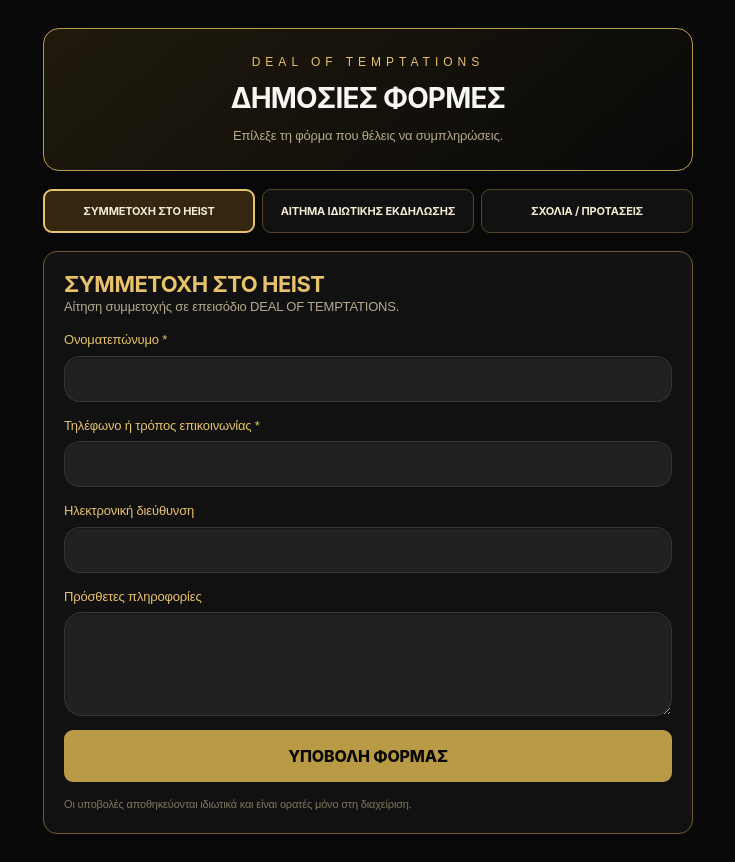
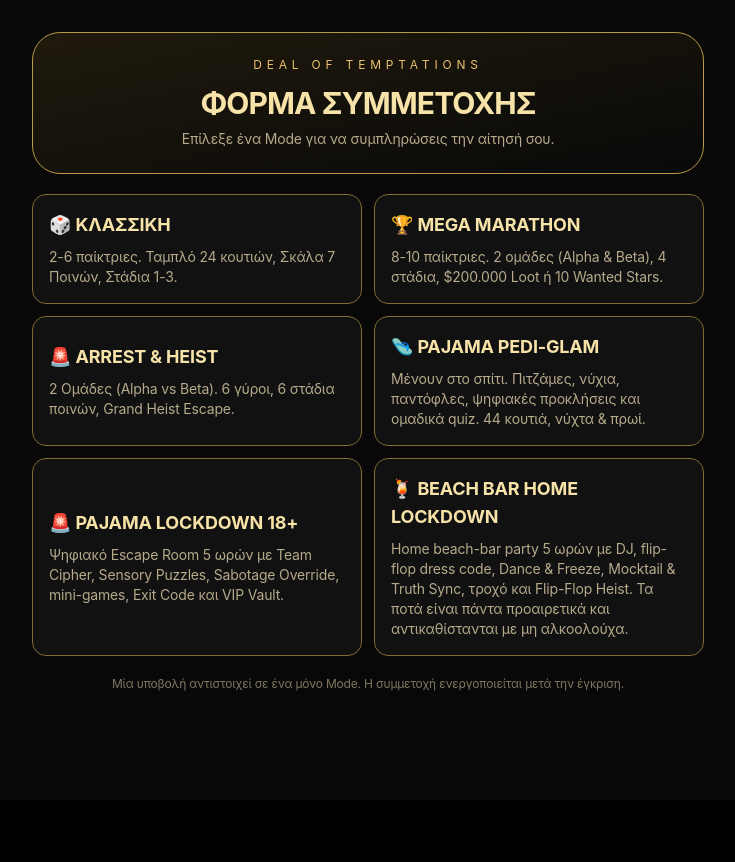
Before and after one commit to mkiriakidis936-glitch/deal-of-tempations, a React (Vite) app: page /forms in a window 1280 px wide. Shown: the whole page, without its empty margins (267-1002 px from the left). After the commit the page ends 800 px from the top, so only its background shows below. Built offline with nearby package versions, Linux system fonts and the light colour scheme; no server answers.

Commit message:
Unify public form entry with one-mode selection

```diff
--- a/src/pages/PublicForms.jsx
+++ b/src/pages/PublicForms.jsx
@@ -1,57 +1,67 @@
 import React, { useState } from 'react';
-import { request } from '@/api/base44Client';
+import { useSearchParams } from 'react-router-dom';
+import { GAME_MODES } from '@/data/gameConfig';
+import { NEW_MODES } from '@/data/modes/modeRegistry';
+import ModeForm from '@/pages/ModeForm';
+import PajamaForm from '@/pages/PajamaForm';
+import InvitationIntakeForm from '@/components/invitation/InvitationIntakeForm';
 
-const TYPES = [
-  { id: 'join-heist', title: 'ΣΥΜΜΕΤΟΧΗ ΣΤΟ HEIST', intro: 'Αίτηση συμμετοχής σε επεισόδιο DEAL OF TEMPTATIONS.' },
-  { id: 'event-request', title: 'ΑΙΤΗΜΑ ΙΔΙΩΤΙΚΗΣ ΕΚΔΗΛΩΣΗΣ', intro: 'Ζήτησε μια προσαρμοσμένη εμπειρία ή ιδιωτικό event.' },
-  { id: 'feedback', title: 'ΣΧΟΛΙΑ / ΠΡΟΤΑΣΕΙΣ', intro: 'Στείλε σχόλια, ιδέες ή προτάσεις για νέες 18+ κάρτες.' },
-];
+const isNewMode = (id) => NEW_MODES.some((mode) => mode.id === id);
+
 export default function PublicForms() {
-  const [type, setType] = useState('join-heist');
-  const [form, setForm] = useState({ name: '', contact: '', email: '', eventType: '', eventDate: '', guests: '', message: '', suggestion: '' });
-  const [busy, setBusy] = useState(false);
-  const [status, setStatus] = useState('');
-  const [photo, setPhoto] = useState(null);
-  const active = TYPES.find((x) => x.id === type);
-  const change = (key) => (e) => setForm((v) => ({ ...v, [key]: e.target.value }));
-  async function submit(e) {
-    e.preventDefault(); setBusy(true); setStatus('');
-    try {
-      let photoUrl = '';
-      if (photo && type === 'feedback') {
-        const uploaded = await fetch(`/api/media/public-image?name=${encodeURIComponent(photo.name)}`, { method: 'POST', headers: { 'Content-Type': 'application/octet-stream' }, body: photo });
-        const uploadData = await uploaded.json();
-        if (!uploaded.ok) throw new Error(uploadData.error || 'Η φωτογραφία δεν ανέβηκε.');
-        photoUrl = uploadData.url;
-      }
-      await request('POST', `/api/entities/public-forms/${type}`, { ...form, photoUrl, sessionCode: new URLSearchParams(window.location.search).get('event') || new URLSearchParams(window.location.search).get('sessionCode') || '' });
-      setStatus('Η φόρμα υποβλήθηκε με επιτυχία.'); setPhoto(null); setForm({ name: '', contact: '', email: '', eventType: '', eventDate: '', guests: '', message: '', suggestion: '' });
-    } catch (err) { setStatus(err.message || 'Η υποβολή δεν ολοκληρώθηκε.'); }
-    finally { setBusy(false); }
+  const [params, setParams] = useSearchParams();
+  const [done, setDone] = useState(false);
+  const selectedMode = params.get('mode') || '';
+  const validMode = GAME_MODES.some((mode) => mode.id === selectedMode);
+
+  function chooseMode(id) {
+    const next = new URLSearchParams(params);
+    next.set('mode', id);
+    setParams(next, { replace: true });
+    setDone(false);
   }
-  const field = (label, key, required = false, placeholder = '') => <label style={{display:'grid',gap:6,fontSize:13,color:'#E8C26B'}}>{label}{required?' *':''}<input required={required} value={form[key]} onChange={change(key)} placeholder={placeholder} style={{width:'100%',padding:12,borderRadius:9,border:'1px solid #806a35',background:'#101010',color:'#f5ebd1'}} /></label>;
-  return <main style={{minHeight:'100dvh',background:'#080808',color:'#f5ebd1',padding:'28px 14px',fontFamily:'Arial,sans-serif'}}>
-    <div style={{maxWidth:650,margin:'0 auto'}}>
-      <header style={{textAlign:'center',padding:24,border:'1px solid #b99a45',borderRadius:16,background:'linear-gradient(140deg,#201a0d,#090909)'}}>
-        <div style={{letterSpacing:5,color:'#E8C26B',fontSize:12}}>DEAL OF TEMPTATIONS</div><h1 style={{fontFamily:'Georgia,serif',fontSize:28,margin:'12px 0'}}>ΔΗΜΟΣΙΕΣ ΦΟΡΜΕΣ</h1>
-        <p style={{color:'#b6aa8b',fontSize:13}}>Επίλεξε τη φόρμα που θέλεις να συμπληρώσεις.</p>
-      </header>
-      <nav style={{display:'grid',gridTemplateColumns:'repeat(3,minmax(0,1fr))',gap:7,margin:'18px 0'}}>
-        {TYPES.map((item)=><button key={item.id} onClick={()=>{setType(item.id);setStatus('')}} style={{padding:'12px 7px',borderRadius:9,border:type===item.id?'2px solid #E8C26B':'1px solid #554725',background:type===item.id?'#33280f':'#111',color:'#f5ebd1',fontSize:11,fontWeight:700}}>{item.title}</button>)}
-      </nav>
-      <form onSubmit={submit} style={{display:'grid',gap:14,padding:20,border:'1px solid #705c2e',borderRadius:14,background:'#111'}}>
-        <div><h2 style={{fontFamily:'Georgia,serif',fontSize:22,color:'#E8C26B'}}>{active.title}</h2><p style={{fontSize:13,color:'#b6aa8b'}}>{active.intro}</p></div>
-        {field('Ονοματεπώνυμο','name',true)}
-        {type==='join-heist' && field('Τηλέφωνο ή τρόπος επικοινωνίας','contact',true)}
-        {type!=='join-heist' && field('Στοιχείο επικοινωνίας','contact')}
-        {field('Ηλεκτρονική διεύθυνση','email')}
-        {type==='event-request' && <>{field('Τύπος εκδήλωσης','eventType',true)}{field('Ημερομηνία','eventDate')}{field('Αριθμός συμμετεχόντων','guests')}</>}
-        {type==='feedback' ? <>{field('Σχόλια / Παρατηρήσεις','message')}{field('Πρόταση για νέες κάρτες 18+','suggestion')}<label style={{display:'grid',gap:6,fontSize:13,color:'#E8C26B'}}>Προαιρετική φωτογραφία (JPG, PNG, WEBP · έως 8MB)<input type="file" accept="image/jpeg,image/png,image/webp" onChange={e=>setPhoto(e.target.files?.[0]||null)} style={{color:'#f5ebd1'}} /></label>{photo&&<p style={{fontSize:12,color:'#b6aa8b'}}>{photo.name}</p>}</> :
-          <label style={{display:'grid',gap:6,fontSize:13,color:'#E8C26B'}}>Πρόσθετες πληροφορίες<textarea value={form.message} onChange={change('message')} rows={4} maxLength={3000} style={{padding:12,borderRadius:9,border:'1px solid #806a35',background:'#101010',color:'#f5ebd1'}} /></label>}
-        <button disabled={busy} style={{padding:14,borderRadius:9,background:'#b99a45',color:'#090909',fontWeight:800}}>{busy?'ΑΠΟΣΤΟΛΗ...':'ΥΠΟΒΟΛΗ ΦΟΡΜΑΣ'}</button>
-        {status && <p role="status" style={{fontSize:13,color:'#e6d7a8'}}>{status}</p>}
-        <p style={{fontSize:11,color:'#81775f'}}>Οι υποβολές αποθηκεύονται ιδιωτικά και είναι ορατές μόνο στη διαχείριση.</p>
-      </form>
-    </div>
-  </main>;
+
+  if (validMode && !done) {
+    if (selectedMode === 'pajama') return <PajamaForm />;
+    if (isNewMode(selectedMode)) return <ModeForm />;
+    return <InvitationIntakeForm onDone={() => setDone(true)} />;
+  }
+
+  if (done) {
+    return (
+      <main className="min-h-screen flex items-center justify-center bg-black p-5 text-[#f5ebd1]">
+        <section className="w-full max-w-md rounded-2xl border border-[#b99a45] bg-[#111] p-8 text-center">
+          <div className="text-4xl text-[#E8C26B]">✓</div>
+          <h1 className="mt-3 text-2xl font-bold text-[#E8C26B]">Η ΣΥΜΜΕΤΟΧΗ ΚΑΤΑΧΩΡΗΘΗΚΕ</h1>
+          <p className="mt-3 text-sm text-[#b6aa8b]">Η αίτησή σου στάλθηκε για έγκριση από τη διοργανώτρια.</p>
+        </section>
+      </main>
+    );
+  }
+
+  return (
+    <main className="min-h-screen bg-[#080808] px-4 py-8 text-[#f5ebd1]">
+      <div className="mx-auto max-w-2xl">
+        <header className="rounded-2xl border border-[#b99a45] bg-gradient-to-br from-[#201a0d] to-[#090909] p-6 text-center">
+          <div className="text-xs tracking-[.4em] text-[#E8C26B]">DEAL OF TEMPTATIONS</div>
+          <h1 className="mt-3 text-3xl font-bold text-[#F7E3A8]">ΦΟΡΜΑ ΣΥΜΜΕΤΟΧΗΣ</h1>
+          <p className="mt-2 text-sm text-[#b6aa8b]">Επίλεξε ένα Mode για να συμπληρώσεις την αίτησή σου.</p>
+        </header>
+        <section className="mt-5 grid gap-3 sm:grid-cols-2">
+          {GAME_MODES.map((mode) => (
+            <button
+              key={mode.id}
+              type="button"
+              onClick={() => chooseMode(mode.id)}
+              className="rounded-xl border border-[#806a35] bg-[#111] p-4 text-left transition hover:border-[#E8C26B] hover:bg-[#201a0d]"
+            >
+              <span className="block text-lg font-bold text-[#F7E3A8]">{mode.icon} {mode.name}</span>
+              <span className="mt-2 block text-sm text-[#b6aa8b]">{mode.desc}</span>
+            </button>
+          ))}
+        </section>
+        <p className="mt-5 text-center text-xs text-[#81775f]">Μία υποβολή αντιστοιχεί σε ένα μόνο Mode. Η συμμετοχή ενεργοποιείται μετά την έγκριση.</p>
+      </div>
+    </main>
+  );
 }
```
